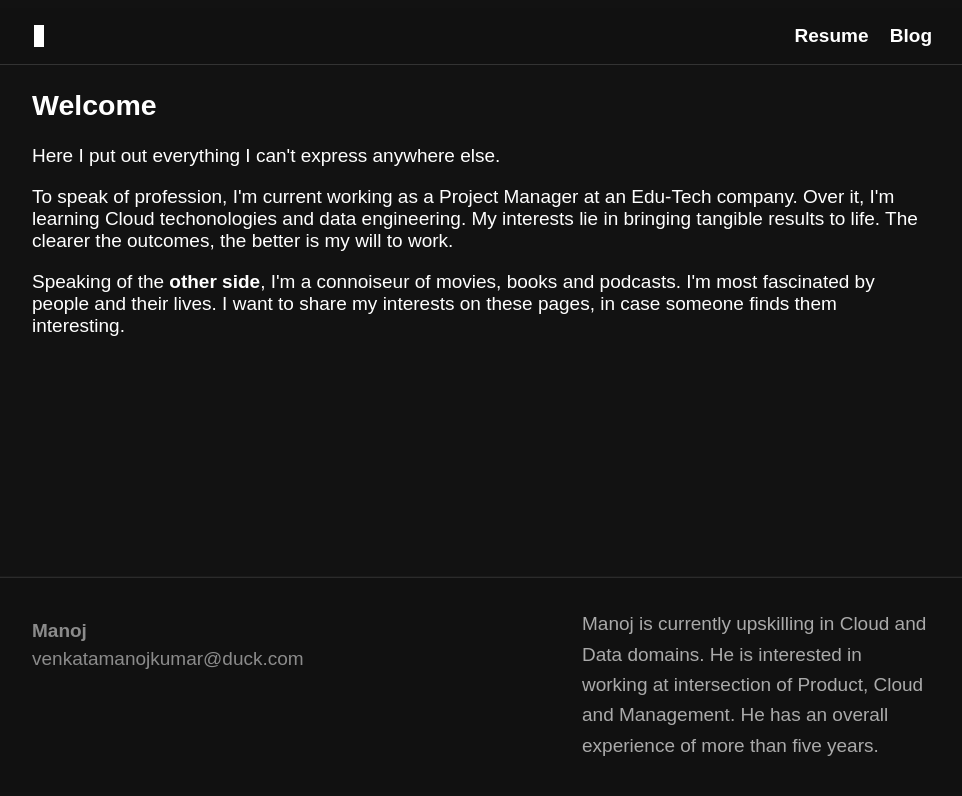
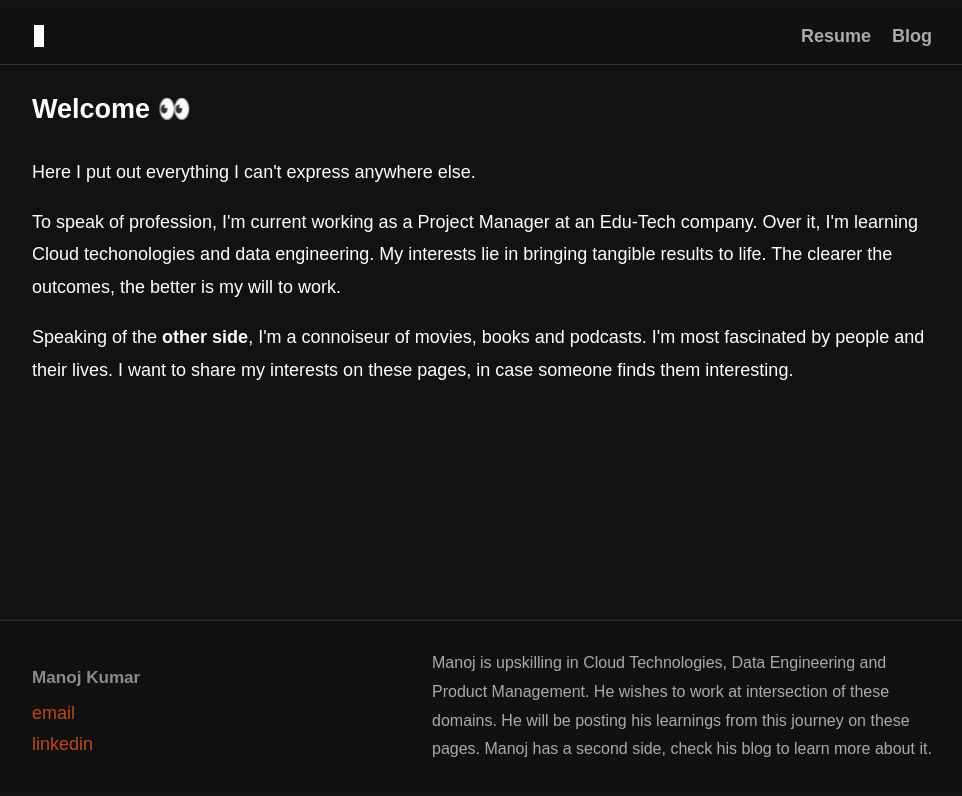
Before and after one commit to Kill3r-28/personal-website, a website: page index.html in a window 1280 px wide. Shown: the whole page, without its empty margins (158-1120 px from the left). Drawn offline with Linux system fonts and the light colour scheme.

Commit message:
home page now looks good; next steps are posting tech blogs

```diff
--- a/index.html
+++ b/index.html
@@ -2,7 +2,7 @@
 <html lang="en-US">
   <head>
     <title>
-      Side B
+      Manoj Kumar
     </title>
     <meta name="viewport" content="width=device-width, initial-scale=1">
     <meta name="color-scheme" content="dark">
@@ -17,14 +17,14 @@
         </div>
         <nav class="nav">
           <a href="resume.html" class="nav-link">Resume</a>
-          <a href="https://d3f4ult1.wordpress.com" target="_blank" rel="noopener noreferrer" class="nav-link" style="margin-left:16px;">Blog</a>
+          <a href="https://d3f4ult1.wordpress.com" target="_blank" rel="noopener noreferrer" class="nav-link">Blog</a>
         </nav>
       </div>
     </div>
 
     <div class="container">
       <header>
-        <h2>Welcome</h2>
+        <h2>Welcome 👀</h2>
       </header>
 
       <p>Here I put out everything I can't express anywhere else.</p>
@@ -40,15 +40,16 @@
     <footer class="site-footer">
       <div class="container footer-inner">
         <div class="footer-left">
-          <div class="footer-name">Manoj</div>
-          <div class="footer-email"><a href="mailto:venkatamanojkumar@duck.com">venkatamanojkumar@duck.com</a></div>
+          <div class="footer-name">Manoj Kumar</div>
+          <div class="footer-email"><a href="mailto:venkatamanojkumar@duck.com">email</a></div>
+          <div class="footer-email"><a href="www.linkedin.com/in/dvmk97">linkedin</a></div>
         </div>
         <div class="footer-right">
           <div class="about-box" aria-label="About me placeholder">
             <!-- <strong class="about-title">About Me</strong> -->
-            <p>Manoj is currently upskilling in Cloud and Data domains. He is interested in working
-              at intersection of Product, Cloud and Management. He has an overall experience of more
-              than five years.
+            <p>Manoj is upskilling in Cloud Technologies, Data Engineering and Product Management.
+              He wishes to work at intersection of these domains. He will be posting his learnings from this journey
+              on these pages. Manoj has a second side, check his blog to learn more about it.
             </p>
 
           </div>
--- a/styles.css
+++ b/styles.css
@@ -6,8 +6,9 @@
 }
 
 body {
-  font-size: 19px;
+  font-size: 18px;
   font-family: Arial, Helvetica, sans-serif;
+  line-height: 1.7; /* comfortable default */
 }
 
 /* Header bar */
@@ -33,14 +34,18 @@ body {
 }
 
 .nav .nav-link {
-  color: inherit;
+  color: #aaa; /* grey navbar links */
   text-decoration: none;
   font-weight: 700;
 }
 
 .nav .nav-link:hover {
+  color: #ddd;
   text-decoration: underline;
 }
+
+/* Space between nav links */
+.nav .nav-link + .nav-link { margin-left: 16px; }
 
 /* Blinking bar cursor in header */
 .cursor {
@@ -77,6 +82,7 @@ body {
   opacity: 0.8;
   text-align: left;
   margin-top: 30px; /* push name+email down */
+  flex: 0 0 auto; /* size to content */
 }
 
 .footer-right {
@@ -90,28 +96,40 @@ body {
   color: #aaa;
 }
 
+/* Global link color: Ubuntu Orange */
+a { color: #E95420; }
+a:hover, a:focus { color: #ff6a3d; }
+
 /* Improve footer readability */
 .site-footer p { line-height: 1.6; }
 .site-footer .about-title { line-height: 1.4; }
 
-.footer-name { font-weight: 600; margin-bottom: 6px; }
-.footer-email a { color: #aaa; text-decoration: none; }
-.footer-email a:hover { text-decoration: underline; }
+.footer-name { font-weight: 600; margin-bottom: 6px; font-size: 0.95em; white-space: nowrap; }
+.footer-email a { color: #E95420; text-decoration: none; }
+.footer-email a:hover, .footer-email a:focus { color: #ff6a3d; text-decoration: underline; }
 
 .about-box {
-  max-width: 350px;
+  max-width: 500px;
   background: transparent;
   border: none;
   border-radius: 0;
   padding: 0;
   box-shadow: none;
+  font-size: 1rem;
 }
 
 .about-title {
   margin-top: 0;
   margin-bottom: 8px;
-  font-size: 1.25rem;
+  font-size: 1rem;
   color: #E95420; /* Ubuntu Orange */
 }
 
 /* Social block removed */
+/* Give paragraphs extra breathing room in main container */
+.container p { line-height: 1.8; }
+
+/* Keep large headings a bit tighter */
+header h1 { line-height: 1.2; }
+/* Color the Welcome heading */
+header h1 { color: #E95420; }
```
